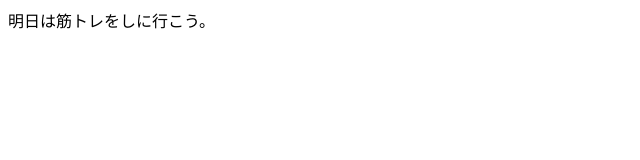
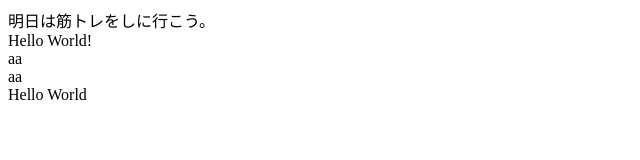
Before and after one commit to terry-man-com/JavaScript-for-study, a plain HTML site: page index.html in a window 1280 px wide. Shown: the whole page, without its empty margins (0-640 px from the left). Drawn offline with Linux system fonts and the light colour scheme.

Commit message:
doc: 😃#002 ブラウザーAPI、documentオブジェクト中心

```diff
--- a/app.js
+++ b/app.js
@@ -114,6 +114,20 @@ console.log(name.join(" ").toUpperCase());
 //  });
 // documentオブジェクトの主要なプロパティやメソッド
 //使用例
+//getElementById
+const $fooTest1 = document.getElementById("foo");
+$fooTest1.innerText = "Hello World!";
+//getElementsByClassName
+// const $fooTest2 = document.getElementsByClassName("foo");
+// $fooTest2[0].innerText = "Hello World!!";
+// $fooTest2[1].innerText = "hello world!!!!!";
+// $fooTest2[2].innerText = "HELLO WORLD!!";
+
+// parentElement, nextElementSibling, previousElementSiblingの使用例
+const $previousTest = document.getElementsByClassName("bar")[0];
+const nextElement = $previousTest.nextElementSibling;
+nextElement.innerText = "Hello World";
+
 const $post = document.createElement("article");
 $post.setAttribute("class", "post");
 $post.innerText = "明日は筋トレをしに行こう。";
--- a/index.html
+++ b/index.html
@@ -8,6 +8,12 @@
 </head>
 <body>
     <div id="timeline"></div>
+    <div id="foo"></div>
+    <div class="parent">
+        <div class="foo">aa</div>
+        <div class="bar">aa</div>
+        <div class="baz">っっb</div>
+    </div>
 
     <script src="./app.js"></script>
 </body>
```
Also changed, not shown: 1 other file.
